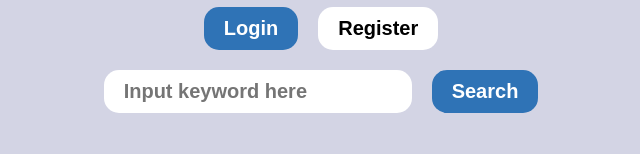
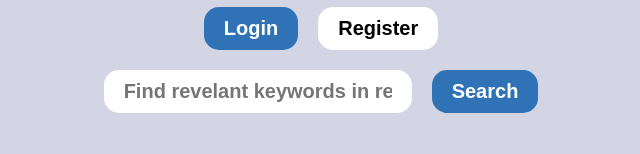
Before and after one commit to kaden-wallin/milestone-project-3-Resume-Rater, a React (Create React App) app in the folder frontend/: page / in a window 1280 px wide. Shown: the part 146-300 px from the top of the page, without its empty margins (319-959 px from the left). Built offline with nearby package versions, Linux system fonts and the light colour scheme.

Commit message:
changed placeholder text to hopefully make it more intuitive

```diff
--- a/frontend/src/components/searchResumes.jsx
+++ b/frontend/src/components/searchResumes.jsx
@@ -25,7 +25,7 @@ function SearchResumes() {
     return (
         <div>
             <form onSubmit={handleSearch}>
-                <input style={buttonStyles} placeholder="Input keyword here" type="text" value={searchTerm} onChange={event => setSearchTerm(event.target.value)} />
+                <input style={buttonStyles} placeholder="Find revelant keywords in resumes" type="text" value={searchTerm} onChange={event => setSearchTerm(event.target.value)} />
                 <button style={buttonStyles2} type="submit">Search</button>
             </form>
             {loading && <p style={letteringStyle}>Loading...</p>}
```
